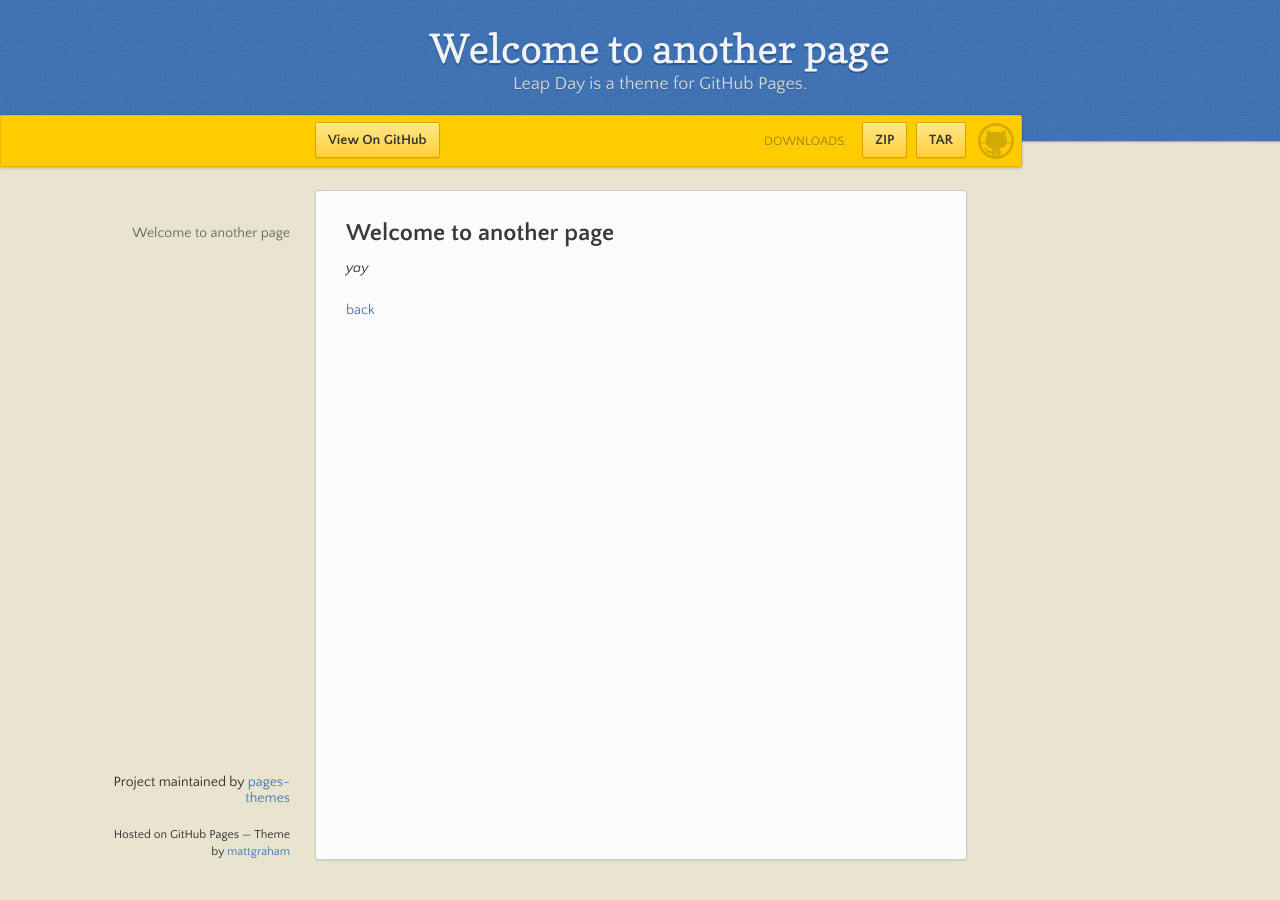
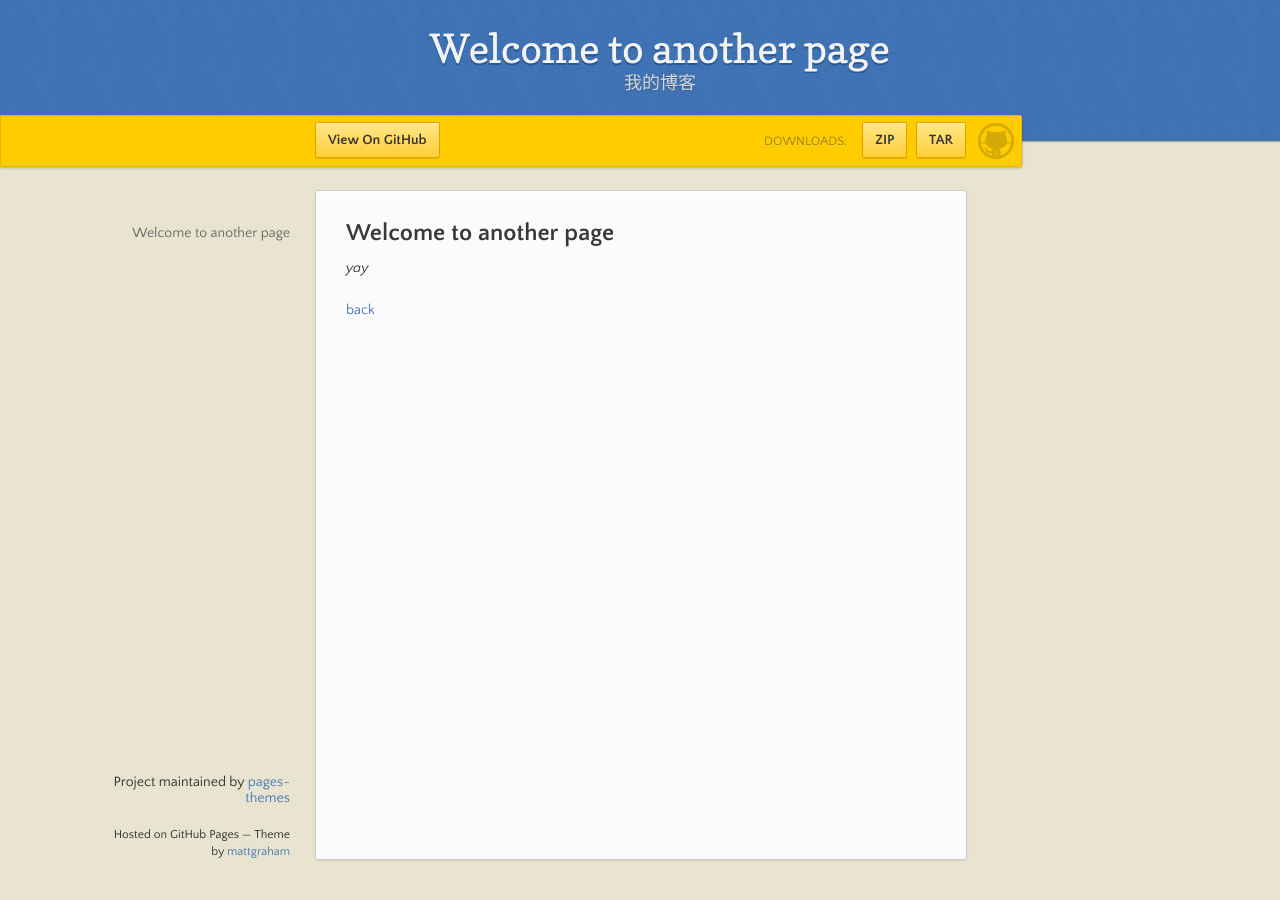
Before and after one commit to pages-themes/leap-day, a Jekyll site: the page built from another-page.md, in a window 1280 px wide. Built offline with Jekyll 4.4.1, drawn with Linux system fonts in a browser that asks for light colours; our own code applies the rules of GitHub Pages for plain Markdown files.

Commit message:
update 1
1

```diff
--- a/_config.yml
+++ b/_config.yml
@@ -1,5 +1,5 @@
-title: Leap Day theme
-description: Leap Day is a theme for GitHub Pages.
+title: Suk's blog
+description: 我的博客
 show_downloads: true
 google_analytics:
 theme: jekyll-theme-leap-day
```
